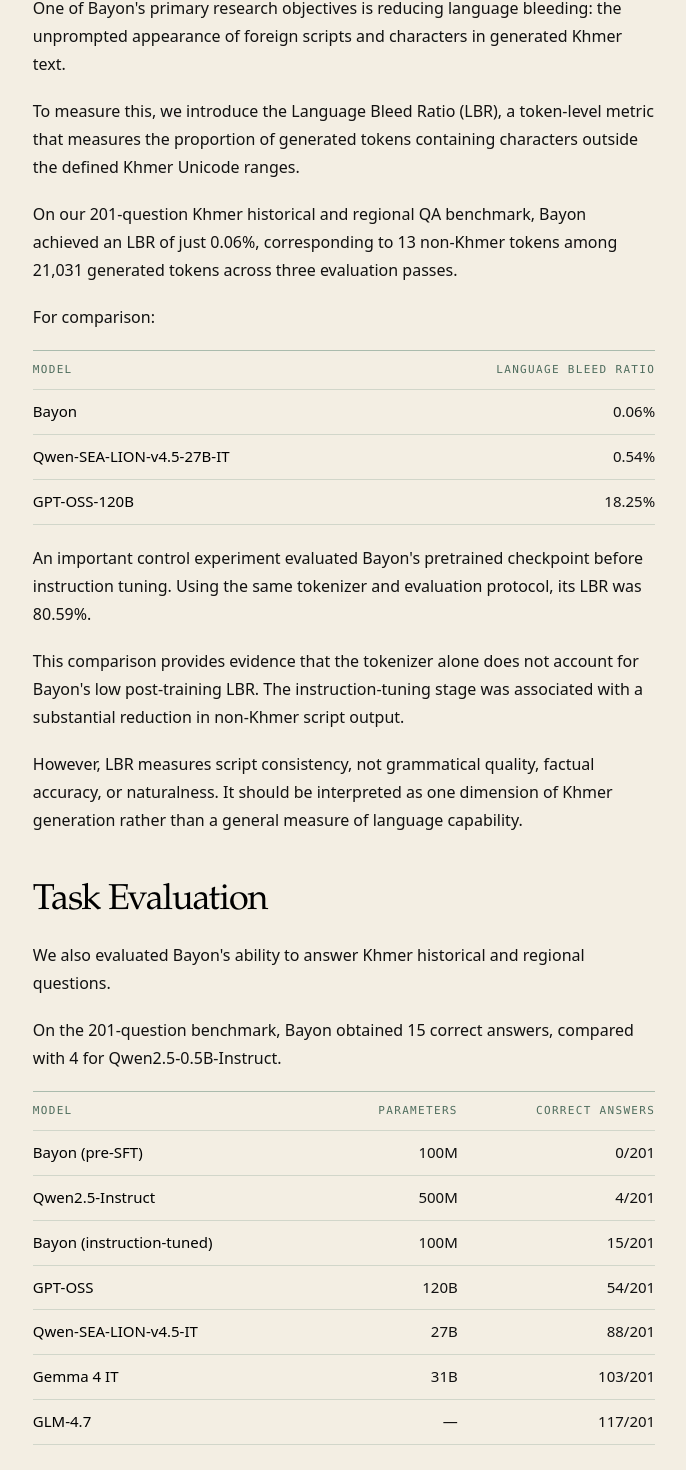
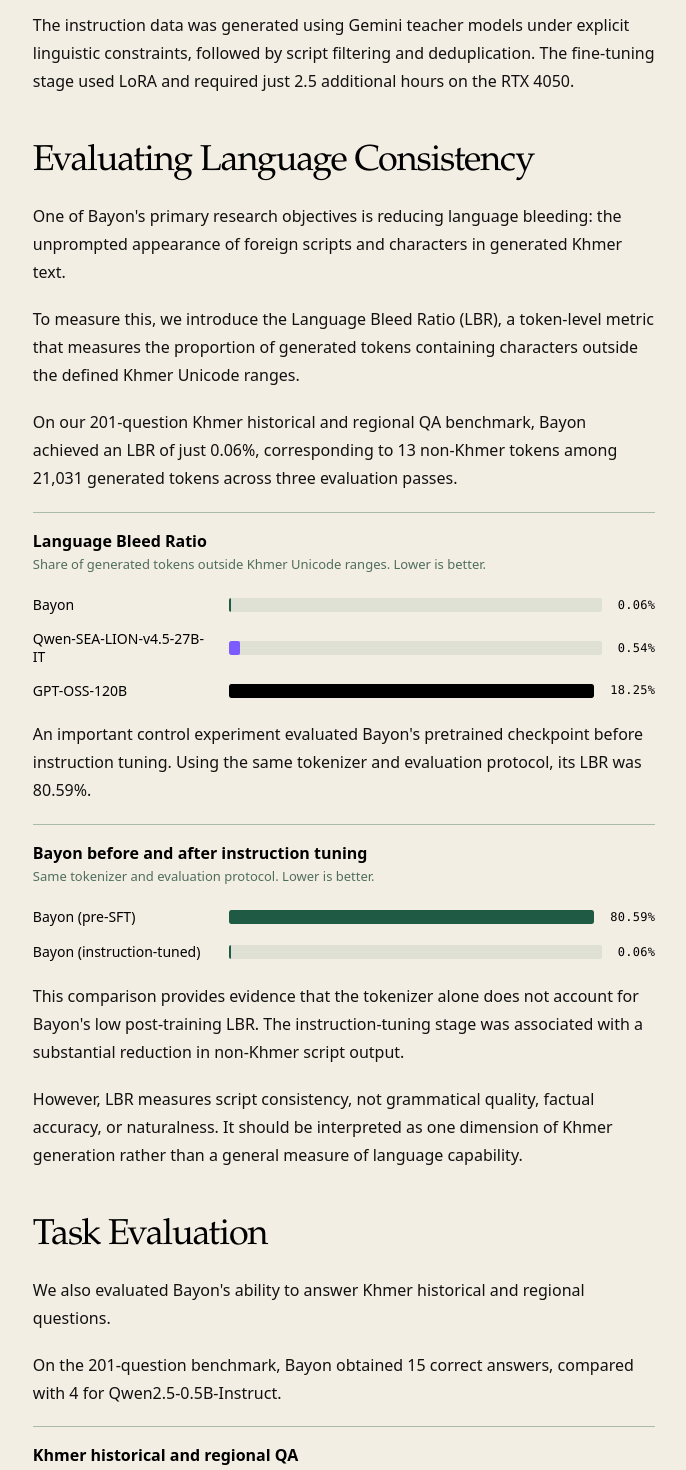
Before and after one commit to sovannpanhaseng/panha-ai, a Next.js app: page /news/2026-07-02 in a window 1280 px wide. Shown: the part 2754-4224 px from the top of the page, without its empty margins (296-982 px from the left). Built offline with nearby package versions, Linux system fonts and the light colour scheme.

Commit message:
Chart Bayon evaluation data and trim release article
Remove the What Comes Next section and replace the tokenizer, language-bleed, and task tables with color-coded bar charts.

```diff
--- a/app/globals.css
+++ b/app/globals.css
@@ -1303,52 +1303,77 @@ main {
   font-style: italic;
 }
 
-.article-table {
+.article-chart {
   width: 100%;
-  overflow-x: auto;
+  margin: 0;
+  padding-top: 18px;
   border-top: 1px solid var(--line-strong);
 }
 
-.article-table table {
-  width: 100%;
-  min-width: 460px;
-  border-collapse: collapse;
-  font-size: 0.9375rem;
-  line-height: 1.45;
-}
-
-.article-table th,
-.article-table td {
-  padding: 11px 16px 11px 0;
-  border-bottom: 1px solid var(--line);
-  text-align: left;
-  vertical-align: baseline;
-}
-
-.article-table th {
+.article-chart__caption {
+  display: grid;
+  gap: 4px;
+  margin-bottom: 20px;
+}
+
+.article-chart__title {
+  color: #000;
+  font-size: 1rem;
+  font-weight: 600;
+  line-height: 1.3;
+}
+
+.article-chart__note {
   color: var(--muted);
+  font-size: 0.8125rem;
+  line-height: 1.5;
+}
+
+.article-chart__plot {
+  display: grid;
+  gap: 14px;
+}
+
+.article-chart__row {
+  display: grid;
+  grid-template-columns: minmax(0, 180px) minmax(0, 1fr) auto;
+  align-items: center;
+  gap: 16px;
+}
+
+.article-chart__label {
+  display: grid;
+  gap: 2px;
+  color: #000;
+  font-size: 0.875rem;
+  font-weight: 500;
+  line-height: 1.3;
+}
+
+.article-chart__detail {
+  color: var(--muted);
+  font-size: 0.75rem;
+  font-weight: 400;
+}
+
+.article-chart__track {
+  height: 14px;
+  overflow: hidden;
+  border-radius: 2px;
+  background: color-mix(in srgb, var(--line) 55%, transparent);
+}
+
+.article-chart__bar {
+  display: block;
+  height: 100%;
+  border-radius: 2px;
+}
+
+.article-chart__value {
+  color: #000;
   font-family: var(--mono);
-  font-size: 0.6875rem;
-  font-weight: 400;
-  letter-spacing: 0.12em;
-  text-transform: uppercase;
-  white-space: nowrap;
-}
-
-.article-table td {
-  color: #111;
-}
-
-.article-table td:first-child {
-  color: #000;
-  font-weight: 500;
-}
-
-.article-table th:not(:first-child),
-.article-table td:not(:first-child) {
-  padding-right: 0;
-  padding-left: 16px;
-  text-align: right;
+  font-size: 0.75rem;
+  letter-spacing: 0.02em;
   white-space: nowrap;
 }
 
@@ -1423,6 +1448,26 @@ main {
     flex-direction: row;
     gap: 12px;
   }
+
+  .article-chart__row {
+    grid-template-columns: minmax(0, 1fr) auto;
+    gap: 6px 12px;
+  }
+
+  .article-chart__label {
+    grid-column: 1;
+    grid-row: 1;
+  }
+
+  .article-chart__value {
+    grid-column: 2;
+    grid-row: 1;
+  }
+
+  .article-chart__track {
+    grid-column: 1 / -1;
+    grid-row: 2;
+  }
 }
 
 /* --------------------------------------------------------------------------
--- a/app/news/2026-07-02/page.tsx
+++ b/app/news/2026-07-02/page.tsx
@@ -1,5 +1,11 @@
 import Link from "next/link";
 import type { Metadata } from "next";
+import {
+  InstructionTuningChart,
+  LanguageBleedChart,
+  TaskEvaluationChart,
+  TokenizerChart,
+} from "@/components/bayon-charts";
 
 export const metadata: Metadata = {
   title: "Panha AI introduces Bayon, our first Language Model — Panha AI",
@@ -88,6 +94,8 @@ export default function BayonReleasePage() {
               3.057 billion using o200k_base.
             </p>
 
+            <TokenizerChart />
+
             <p>
               This represents a 4.33× reduction in token count against Qwen2.5
               and a 2.20× reduction against o200k_base.
@@ -165,38 +173,15 @@ export default function BayonReleasePage() {
               evaluation passes.
             </p>
 
-            <p>For comparison:</p>
-
-            <div className="article-table">
-              <table>
-                <thead>
-                  <tr>
-                    <th scope="col">Model</th>
-                    <th scope="col">Language Bleed Ratio</th>
-                  </tr>
-                </thead>
-                <tbody>
-                  <tr>
-                    <td>Bayon</td>
-                    <td>0.06%</td>
-                  </tr>
-                  <tr>
-                    <td>Qwen-SEA-LION-v4.5-27B-IT</td>
-                    <td>0.54%</td>
-                  </tr>
-                  <tr>
-                    <td>GPT-OSS-120B</td>
-                    <td>18.25%</td>
-                  </tr>
-                </tbody>
-              </table>
-            </div>
+            <LanguageBleedChart />
 
             <p>
               An important control experiment evaluated Bayon&apos;s pretrained
               checkpoint before instruction tuning. Using the same tokenizer and
               evaluation protocol, its LBR was 80.59%.
             </p>
+
+            <InstructionTuningChart />
 
             <p>
               This comparison provides evidence that the tokenizer alone does
@@ -224,54 +209,7 @@ export default function BayonReleasePage() {
               compared with 4 for Qwen2.5-0.5B-Instruct.
             </p>
 
-            <div className="article-table">
-              <table>
-                <thead>
-                  <tr>
-                    <th scope="col">Model</th>
-                    <th scope="col">Parameters</th>
-                    <th scope="col">Correct Answers</th>
-                  </tr>
-                </thead>
-                <tbody>
-                  <tr>
-                    <td>Bayon (pre-SFT)</td>
-                    <td>100M</td>
-                    <td>0/201</td>
-                  </tr>
-                  <tr>
-                    <td>Qwen2.5-Instruct</td>
-                    <td>500M</td>
-                    <td>4/201</td>
-                  </tr>
-                  <tr>
-                    <td>Bayon (instruction-tuned)</td>
-                    <td>100M</td>
-                    <td>15/201</td>
-                  </tr>
-                  <tr>
-                    <td>GPT-OSS</td>
-                    <td>120B</td>
-                    <td>54/201</td>
-                  </tr>
-                  <tr>
-                    <td>Qwen-SEA-LION-v4.5-IT</td>
-                    <td>27B</td>
-                    <td>88/201</td>
-                  </tr>
-                  <tr>
-                    <td>Gemma 4 IT</td>
-                    <td>31B</td>
-                    <td>103/201</td>
-                  </tr>
-                  <tr>
-                    <td>GLM-4.7</td>
-                    <td>—</td>
-                    <td>117/201</td>
-                  </tr>
-                </tbody>
-              </table>
-            </div>
+            <TaskEvaluationChart />
 
             <p>
               Bayon&apos;s evaluation required a question to be answered
@@ -285,41 +223,6 @@ export default function BayonReleasePage() {
               The results suggest improved localized task behavior following
               instruction tuning, rather than broad Khmer factual competence.
             </p>
-
-            <h2>What Comes Next</h2>
-
-            <p>Bayon is an early contribution to a broader effort.</p>
-
-            <p>
-              At Panha AI, we believe developing Khmer language technology
-              requires more than releasing individual model checkpoints.
-              Researchers need access to the underlying resources that make
-              independent development possible.
-            </p>
-
-            <p>
-              Our ongoing work includes Khmer-focused pretraining datasets,
-              supervised fine-tuning datasets, decision models and datasets,
-              evaluation benchmarks, and the infrastructure code needed to train
-              and evaluate language models.
-            </p>
-
-            <p>
-              KhmerPile, our filtered Khmer pretraining dataset, is one part of
-              this effort. By making these resources available, we aim to give
-              researchers and developers the ability to build upon previous
-              releases, experiment with different architectures, and train their
-              own Khmer language models.
-            </p>
-
-            <p>
-              Bayon demonstrates one approach to this work: a compact model
-              built around the linguistic characteristics of Khmer, developed
-              under constrained compute, and released as a foundation for
-              further research.
-            </p>
-
-            <p>Panha AI advances sovereign Khmer AI.</p>
 
             <h2>Availability</h2>
 
--- /dev/null
+++ b/components/bayon-charts.tsx
@@ -0,0 +1,208 @@
+import type { CSSProperties } from "react";
+
+const COLORS = {
+  bayon: "#1f5a45",
+  qwen: "#7c5cff",
+  glm: "#8a8f8b",
+  openai: "#000000",
+  gemma: "#00d17a",
+} as const;
+
+type Bar = {
+  label: string;
+  detail?: string;
+  value: number;
+  display: string;
+  color: string;
+};
+
+type BarChartProps = {
+  title: string;
+  note: string;
+  max: number;
+  bars: Bar[];
+};
+
+function BarChart({ title, note, max, bars }: BarChartProps) {
+  return (
+    <figure className="article-chart">
+      <figcaption className="article-chart__caption">
+        <span className="article-chart__title">{title}</span>
+        <span className="article-chart__note">{note}</span>
+      </figcaption>
+
+      <div className="article-chart__plot">
+        {bars.map((bar) => {
+          const style: CSSProperties = {
+            width: `${(bar.value / max) * 100}%`,
+            background: bar.color,
+            minWidth: bar.value > 0 ? 2 : 0,
+          };
+
+          return (
+            <div className="article-chart__row" key={bar.label}>
+              <div className="article-chart__label">
+                <span>{bar.label}</span>
+                {bar.detail ? (
+                  <span className="article-chart__detail">{bar.detail}</span>
+                ) : null}
+              </div>
+
+              <div className="article-chart__track" aria-hidden="true">
+                <span className="article-chart__bar" style={style} />
+              </div>
+
+              <span className="article-chart__value">{bar.display}</span>
+            </div>
+          );
+        })}
+      </div>
+    </figure>
+  );
+}
+
+export function TokenizerChart() {
+  return (
+    <BarChart
+      title="Tokens on the tokenizer development corpus"
+      note="Billions of tokens. Lower is better."
+      max={6.021}
+      bars={[
+        {
+          label: "Bayon",
+          value: 1.389,
+          display: "1.389B",
+          color: COLORS.bayon,
+        },
+        {
+          label: "o200k_base",
+          detail: "OpenAI tokenizer",
+          value: 3.057,
+          display: "3.057B",
+          color: COLORS.openai,
+        },
+        {
+          label: "Qwen2.5",
+          value: 6.021,
+          display: "6.021B",
+          color: COLORS.qwen,
+        },
+      ]}
+    />
+  );
+}
+
+export function LanguageBleedChart() {
+  return (
+    <BarChart
+      title="Language Bleed Ratio"
+      note="Share of generated tokens outside Khmer Unicode ranges. Lower is better."
+      max={18.25}
+      bars={[
+        {
+          label: "Bayon",
+          value: 0.06,
+          display: "0.06%",
+          color: COLORS.bayon,
+        },
+        {
+          label: "Qwen-SEA-LION-v4.5-27B-IT",
+          value: 0.54,
+          display: "0.54%",
+          color: COLORS.qwen,
+        },
+        {
+          label: "GPT-OSS-120B",
+          value: 18.25,
+          display: "18.25%",
+          color: COLORS.openai,
+        },
+      ]}
+    />
+  );
+}
+
+export function InstructionTuningChart() {
+  return (
+    <BarChart
+      title="Bayon before and after instruction tuning"
+      note="Same tokenizer and evaluation protocol. Lower is better."
+      max={80.59}
+      bars={[
+        {
+          label: "Bayon (pre-SFT)",
+          value: 80.59,
+          display: "80.59%",
+          color: COLORS.bayon,
+        },
+        {
+          label: "Bayon (instruction-tuned)",
+          value: 0.06,
+          display: "0.06%",
+          color: COLORS.bayon,
+        },
+      ]}
+    />
+  );
+}
+
+export function TaskEvaluationChart() {
+  return (
+    <BarChart
+      title="Khmer historical and regional QA"
+      note="Correct answers out of 201. Higher is better; parameter counts are shown under each model."
+      max={201}
+      bars={[
+        {
+          label: "GLM-4.7",
+          detail: "—",
+          value: 117,
+          display: "117 / 201",
+          color: COLORS.glm,
+        },
+        {
+          label: "Gemma 4 IT",
+          detail: "31B",
+          value: 103,
+          display: "103 / 201",
+          color: COLORS.gemma,
+        },
+        {
+          label: "Qwen-SEA-LION-v4.5-IT",
+          detail: "27B",
+          value: 88,
+          display: "88 / 201",
+          color: COLORS.qwen,
+        },
+        {
+          label: "GPT-OSS",
+          detail: "120B",
+          value: 54,
+          display: "54 / 201",
+          color: COLORS.openai,
+        },
+        {
+          label: "Bayon (instruction-tuned)",
+          detail: "100M",
+          value: 15,
+          display: "15 / 201",
+          color: COLORS.bayon,
+        },
+        {
+          label: "Qwen2.5-Instruct",
+          detail: "500M",
+          value: 4,
+          display: "4 / 201",
+          color: COLORS.qwen,
+        },
+        {
+          label: "Bayon (pre-SFT)",
+          detail: "100M",
+          value: 0,
+          display: "0 / 201",
+          color: COLORS.bayon,
+        },
+      ]}
+    />
+  );
+}
```
